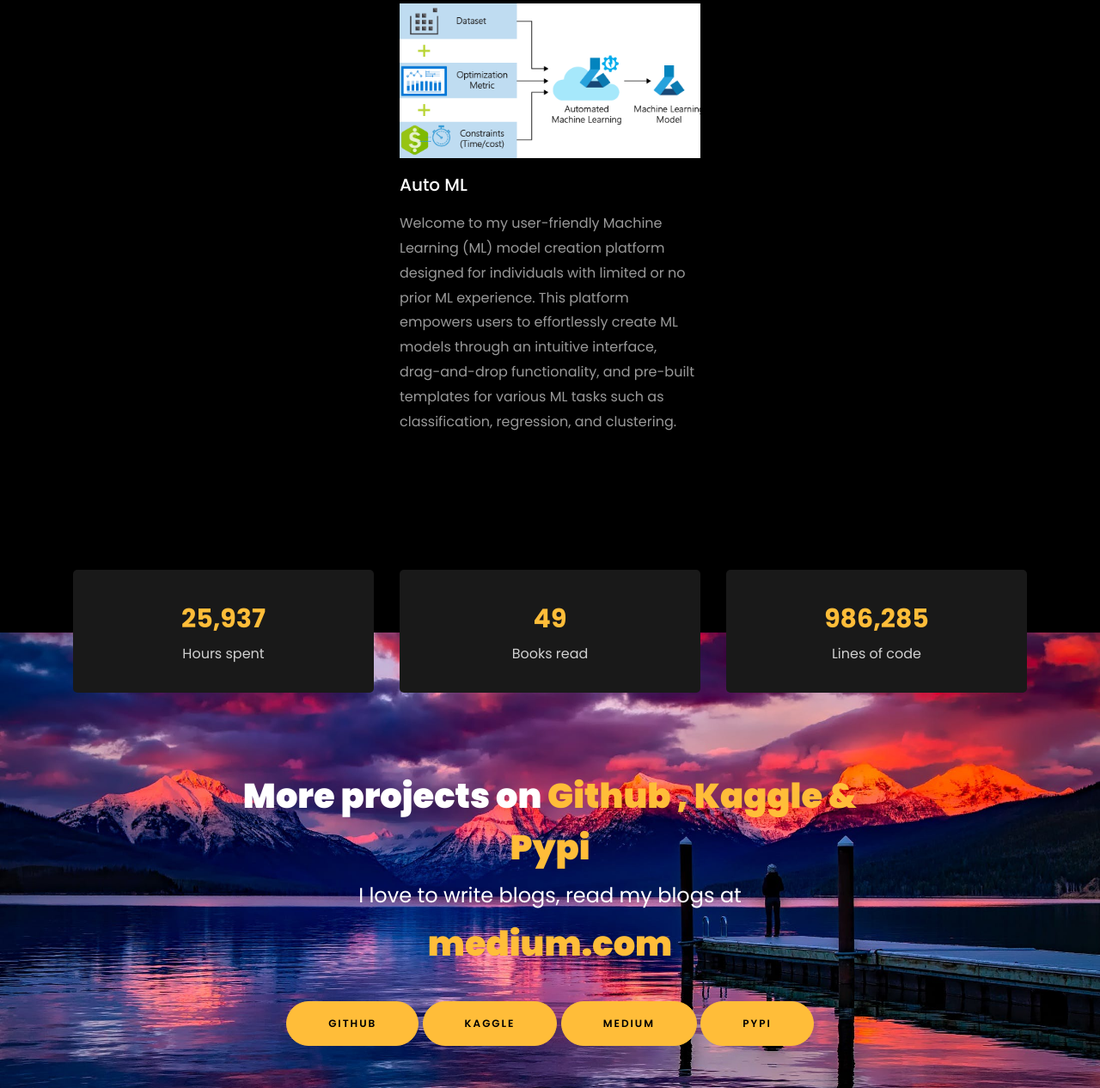
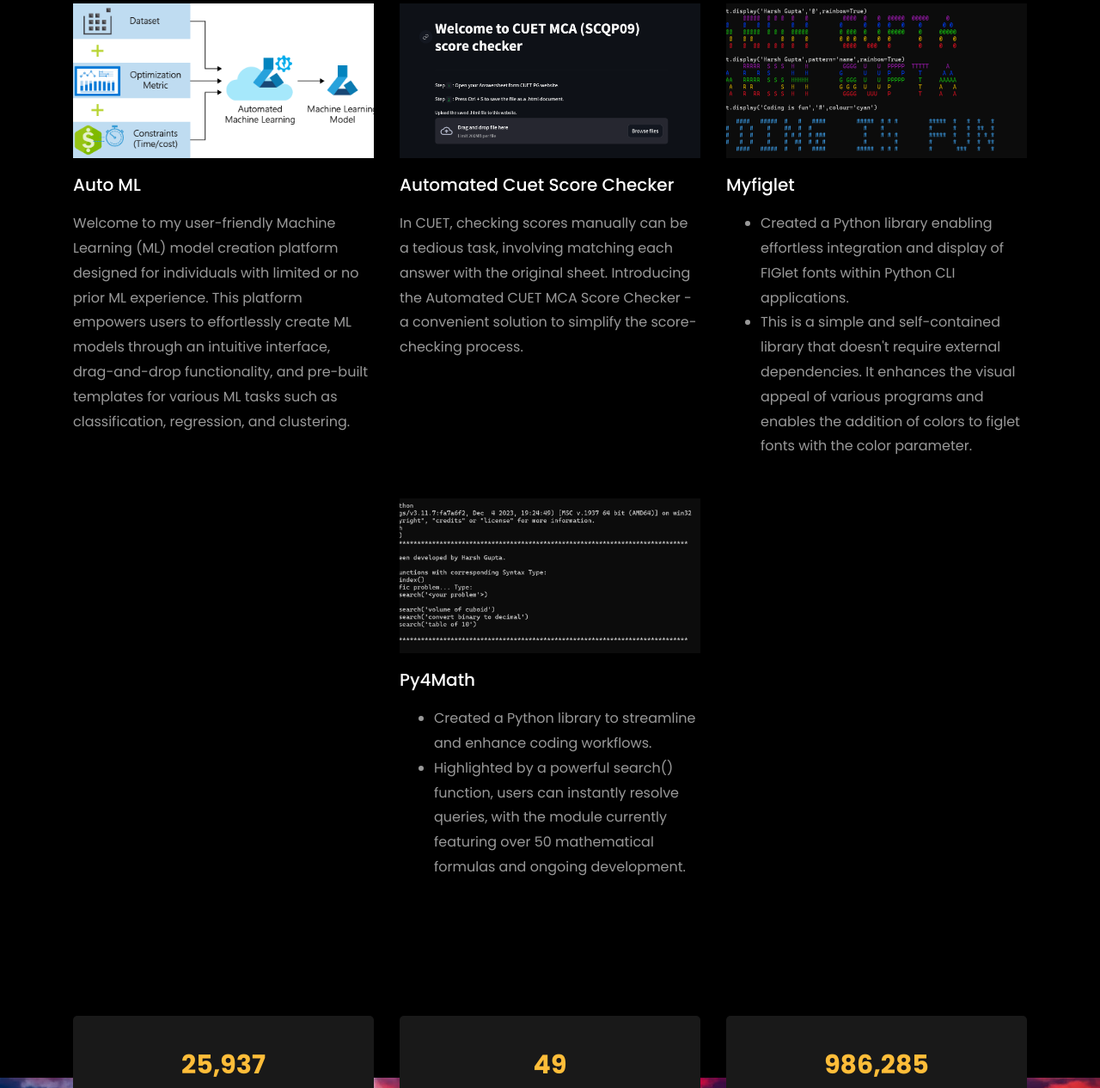
Before and after one commit to 2003HARSH/2003HARSH.github.io, a plain HTML site: page index.html in a window 1280 px wide. Shown: the part 5572-6838 px from the top of the page at 86% size. Drawn offline with Linux system fonts and the light colour scheme; files whose address does not match are found by name.

Commit message:
Added projects

```diff
--- a/index.html
+++ b/index.html
@@ -413,7 +413,7 @@
         <div class="row d-flex">
           <div class="col-md-4 d-flex ftco-animate">
           	<div class="blog-entry justify-content-end">
-              <a href="https://github.com/2003HARSH/Laptop-price-predictor" class="block-20 zoom-effect" style="background-image: url('images/laptop.jpg');">
+              <a href="https://github.com/2003HARSH/Laptop-price-predictor" class="block-20 zoom-effect" style="background-image: url('images/laptop.png');">
               </a>
               <div class="text mt-3 float-right d-block">
 
@@ -469,7 +469,7 @@
           </div>
 		  <div class="col-md-4 d-flex ftco-animate">
 			<div class="blog-entry">
-			<a href="https://github.com/2003HARSH/Sentiment-Analysis-on-movie-reviews" class="block-20 zoom-effect" style="background-image: url('images/movie review.jpg');">
+			<a href="https://github.com/2003HARSH/Sentiment-Analysis-on-movie-reviews" class="block-20 zoom-effect" style="background-image: url('images/movie.png');">
 			</a>
 			<div class="text mt-3 float-right d-block">
 
@@ -523,6 +523,49 @@
 
 				  <h3 class="heading"><a href="https://github.com/2003HARSH/AutoML">Auto ML</a></h3>
 				  <p>Welcome to my user-friendly Machine Learning (ML) model creation platform designed for individuals with limited or no prior ML experience. This platform empowers users to effortlessly create ML models through an intuitive interface, drag-and-drop functionality, and pre-built templates for various ML tasks such as classification, regression, and clustering.</p>
+				</div>
+			  </div>
+			</div>
+			<div class="col-md-4 d-flex ftco-animate">
+				<div class="blog-entry justify-content-end">
+				<a href="https://github.com/2003HARSH/CUET_MCA_scores/tree/main" class="block-20 zoom-effect" style="background-image: url('images/cuet.png');">
+				</a>
+				<div class="text mt-3 float-right d-block">
+
+				  <h3 class="heading"><a href="https://github.com/2003HARSH/CUET_MCA_scores/tree/main">Automated Cuet Score Checker</a></h3>
+				  <p>In CUET, checking scores manually can be a tedious task, involving matching each answer with the original sheet. Introducing the Automated CUET MCA Score Checker - a convenient solution to simplify the score-checking process.</p>
+				</div>
+			  </div>
+			</div>
+			<div class="col-md-4 d-flex ftco-animate">
+				<div class="blog-entry justify-content-end">
+				<a href="https://pypi.org/project/myfiglet/" class="block-20 zoom-effect" style="background-image: url('images/figlet.png');">
+				</a>
+				<div class="text mt-3 float-right d-block">
+
+				  <h3 class="heading"><a href="https://pypi.org/project/myfiglet/">Myfiglet</a></h3>
+				  <p><ul>
+					<li>Created a Python library enabling effortless integration and display of FIGlet fonts within
+						Python CLI applications.</li>
+					<li>This is a simple and self-contained library that doesn't require external dependencies. It
+						enhances the visual appeal of various programs and enables the addition of colors to
+						figlet fonts with the color parameter.</li>
+				  </ul></p>
+				</div>
+			  </div>
+			</div>
+			<div class="col-md-4 d-flex ftco-animate">
+				<div class="blog-entry justify-content-end">
+				<a href="https://pypi.org/project/py4math/" class="block-20 zoom-effect" style="background-image: url('images/py4math.png');">
+				</a>
+				<div class="text mt-3 float-right d-block">
+
+				  <h3 class="heading"><a href="https://pypi.org/project/py4math/">Py4Math</a></h3>
+				  <p><ul>
+					<li>Created a Python library to streamline and enhance coding workflows.</li>
+					<li>Highlighted by a powerful search() function, users can instantly resolve queries, with the
+						module currently featuring over 50 mathematical formulas and ongoing development.</li>
+				  </ul></p>
 				</div>
 			  </div>
 			</div>
```
Also changed, not shown: images/cuet.png (added), images/email.png, images/figlet.png (added), images/laptop.jpg (deleted), images/laptop.png (added), images/movie review.jpg (deleted), images/movie.png (added), images/py4math.png (added), images/result.png.
